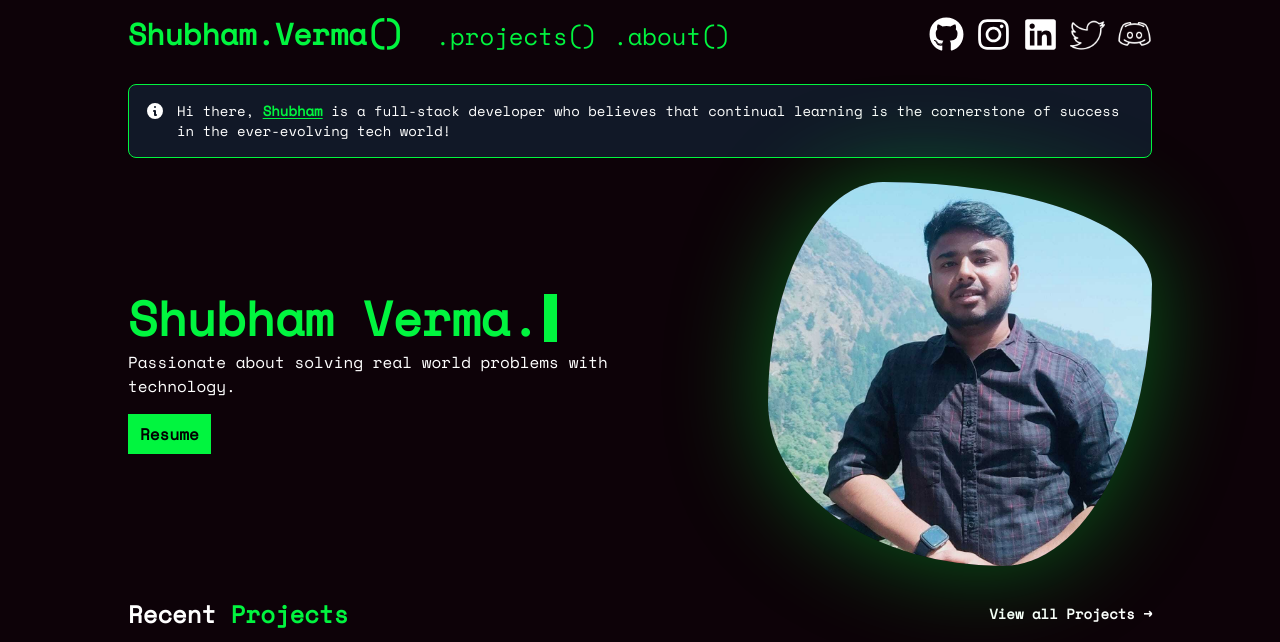
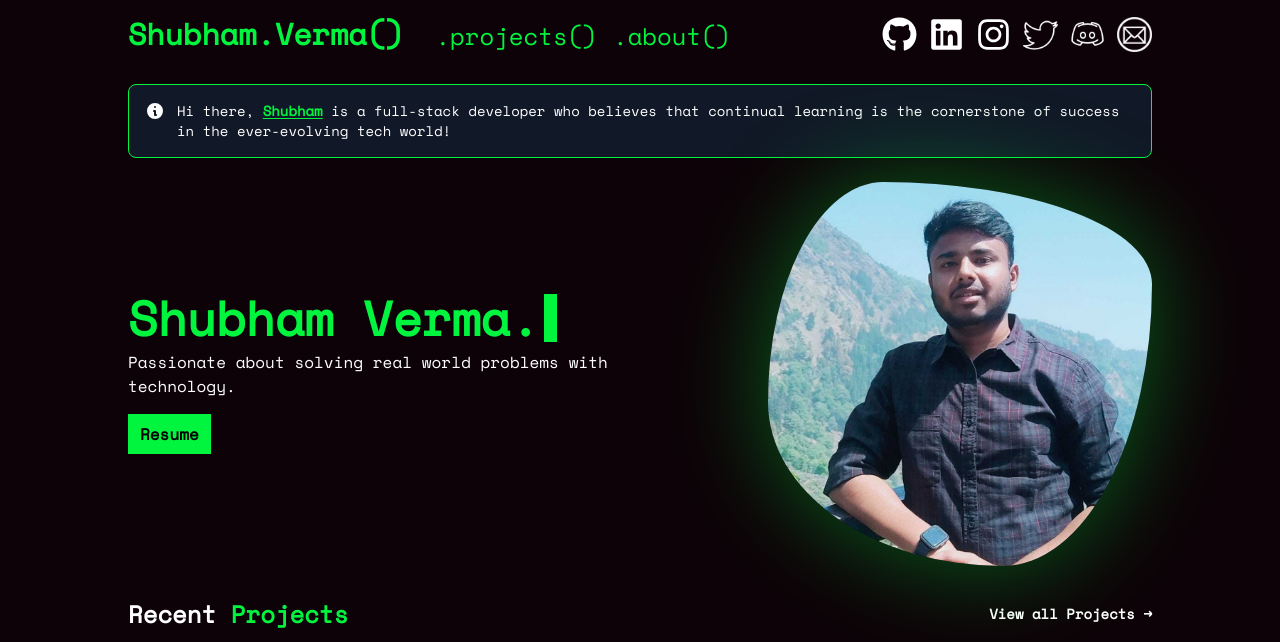
Before and after one commit to Stroller15/Portfolio-neon, an Astro site: page / in a window 1280 px wide. Shown: the top 642 px of the page. Built offline with nearby package versions, Linux system fonts and the light colour scheme; Astro itself is replaced by a stand-in of ours; some packages are replaced by stand-ins of ours.

Commit message:
add email

```diff
--- a/src/components/Navigation.astro
+++ b/src/components/Navigation.astro
@@ -40,18 +40,6 @@ const links = [
         />
       </a>
       <a
-        href="https://instagram.com/shubham.tsx"
-        target="_blank"
-        rel="noreferrer"
-      >
-        <img
-          src="/images/instagram-icon.svg"
-          alt="Instagram Icon"
-          class="social-icon"
-        />
-      </a>
-
-      <a
         href="https://www.linkedin.com/in/a-shubham-verma"
         target="_blank"
         rel="noreferrer"
@@ -62,6 +50,17 @@ const links = [
           class="social-icon"
         />
       </a>
+      <a
+      href="https://instagram.com/shubham.tsx"
+      target="_blank"
+      rel="noreferrer"
+    >
+      <img
+        src="/images/instagram-icon.svg"
+        alt="Instagram Icon"
+        class="social-icon"
+      />
+    </a>
       <a
         href="https://twitter.com/shubhamvtwt"
         target="_blank"
@@ -81,6 +80,17 @@ const links = [
         <img
           src="/images/discord-icon.png"
           alt="Discord Icon"
+          class="social-icon"
+        />
+      </a>
+      <a
+        href="mailto:shubham.enggg.com"
+        target="_blank"
+        rel="noreferrer"
+      >
+        <img
+          src="/images/emaill.png"
+          alt="email icon"
           class="social-icon"
         />
       </a>
```
Also changed, not shown: public/images/emaill.png (added).
